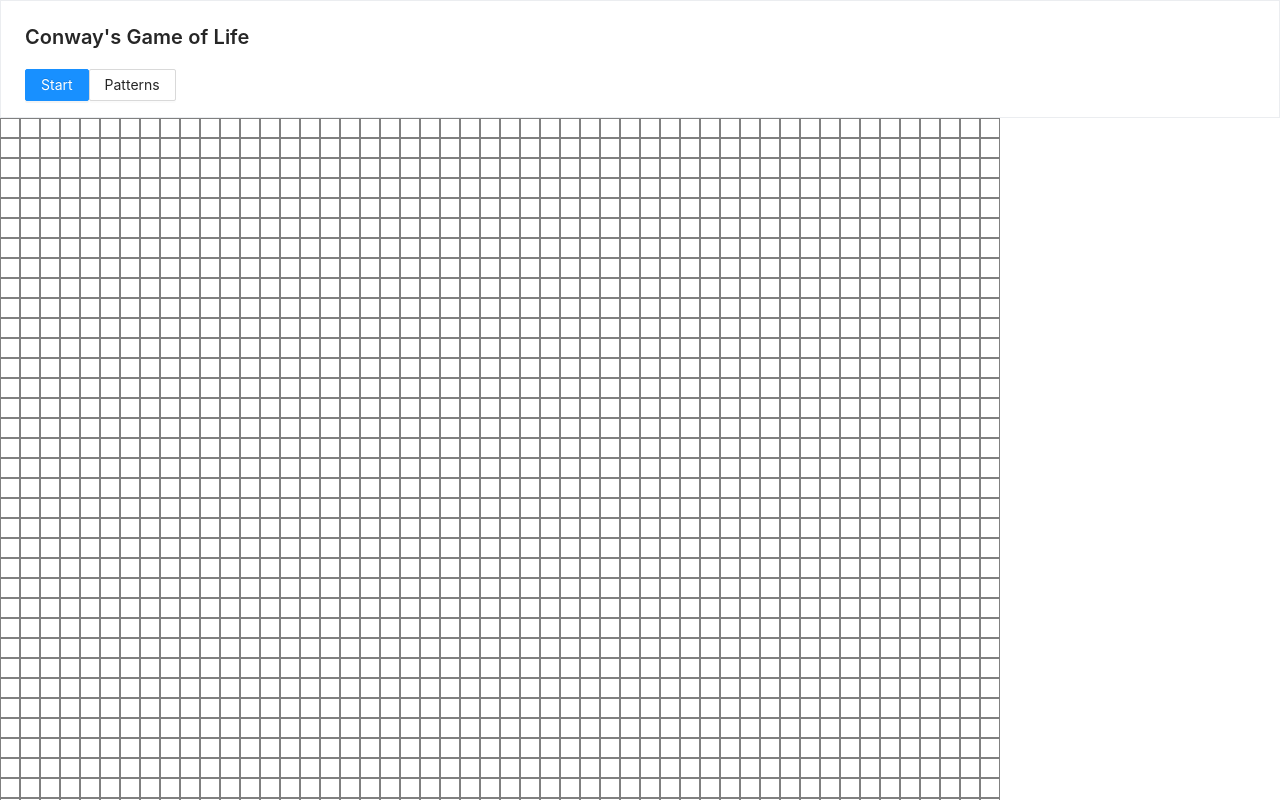
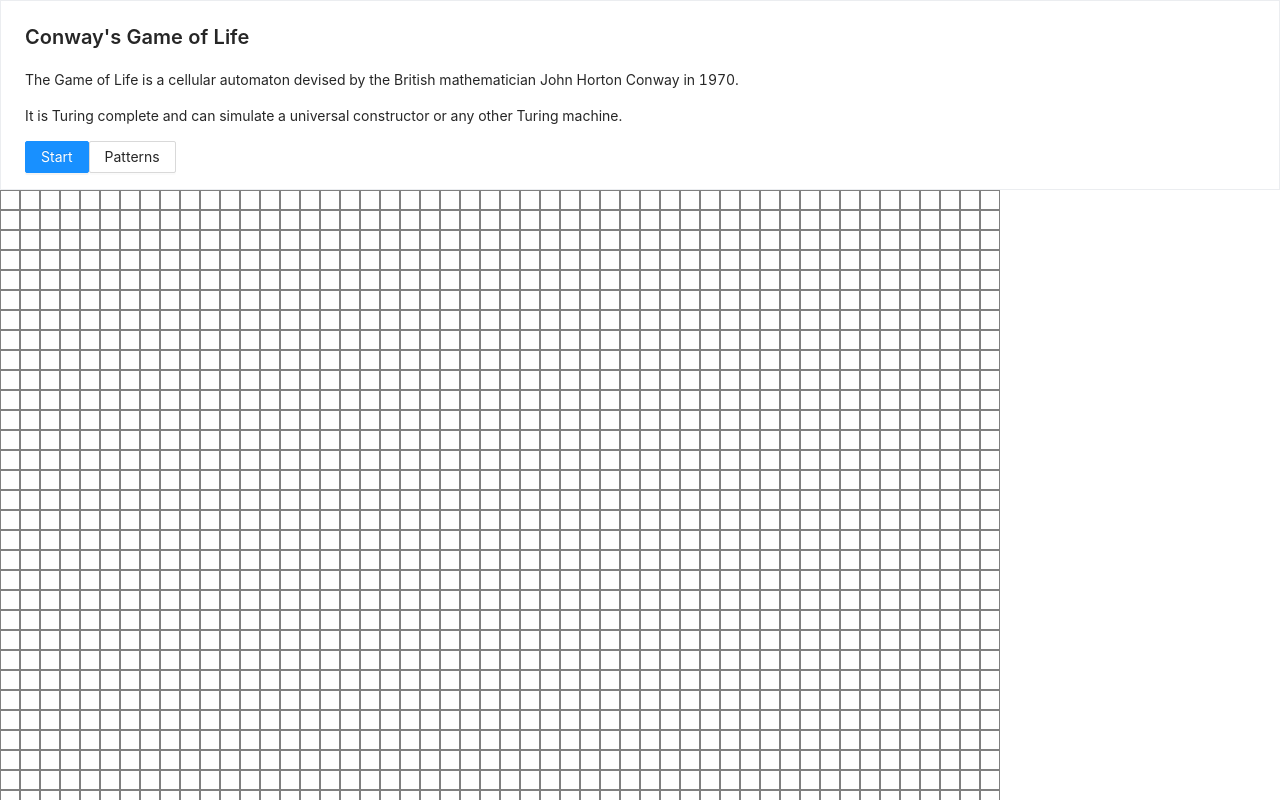
Before and after one commit to Festlandtommy/Game-of-Life-React, a React (Create React App) app: page / in a window 1280 px wide. Shown: the top 800 px of the page. Built offline with nearby package versions, Linux system fonts and the light colour scheme.

Commit message:
Add description in header

```diff
--- a/src/components/header/header.tsx
+++ b/src/components/header/header.tsx
@@ -1,6 +1,8 @@
-import { Button, PageHeader, Row, Tag } from "antd";
+import { Button, PageHeader, Row, Tag, Typography } from "antd";
 import { FC, ReactNode } from "react";
 import './styles.css'
+
+const { Paragraph } = Typography;
 
 interface HeaderProps {
     children?: ReactNode;
@@ -11,6 +13,12 @@ const Header: FC<HeaderProps> = ({ children, running }) => {
 
     const content = (
         <>
+            <Paragraph>
+                The Game of Life is a cellular automaton devised by the British mathematician John Horton Conway in 1970.
+            </Paragraph>
+            <Paragraph>
+                It is Turing complete and can simulate a universal constructor or any other Turing machine.
+            </Paragraph>
             <div>
                 {children}
             </div>
```
